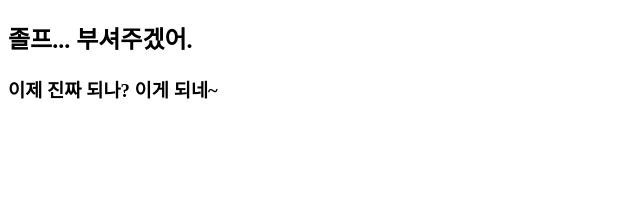
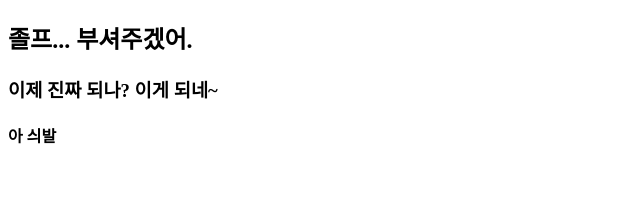
Before and after one commit to suemeeeee/Godtiner, a React (Create React App) app: page / in a window 1280 px wide. Shown: the top 213 px of the page, without its empty margins (0-640 px from the left). Built offline with nearby package versions, Linux system fonts and the light colour scheme.

Commit message:
siballlllllllll

```diff
--- a/src/App.js
+++ b/src/App.js
@@ -5,6 +5,7 @@ function App() {
     <div className="App">
       <h2>졸프... 부셔주겠어.</h2>
       <h3>이제 진짜 되나? 이게 되네~</h3>
+      <h4>아 싀발</h4>
     </div>
   );
 }
```
